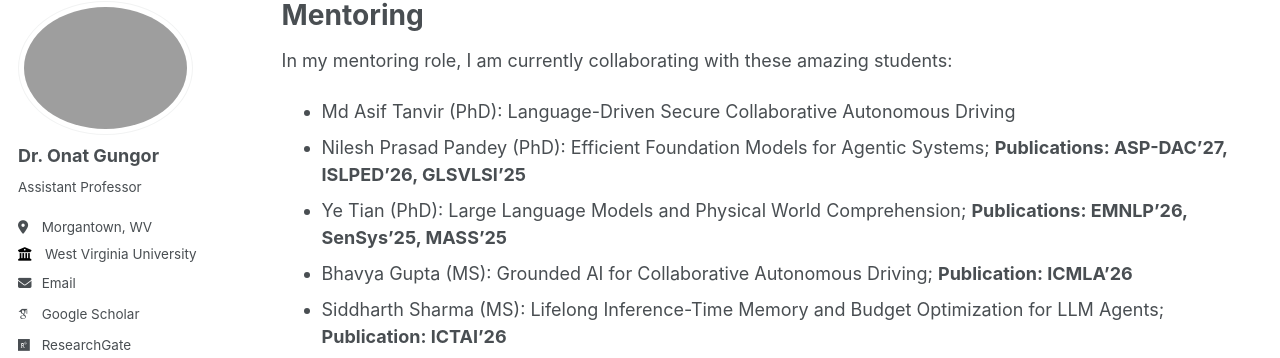
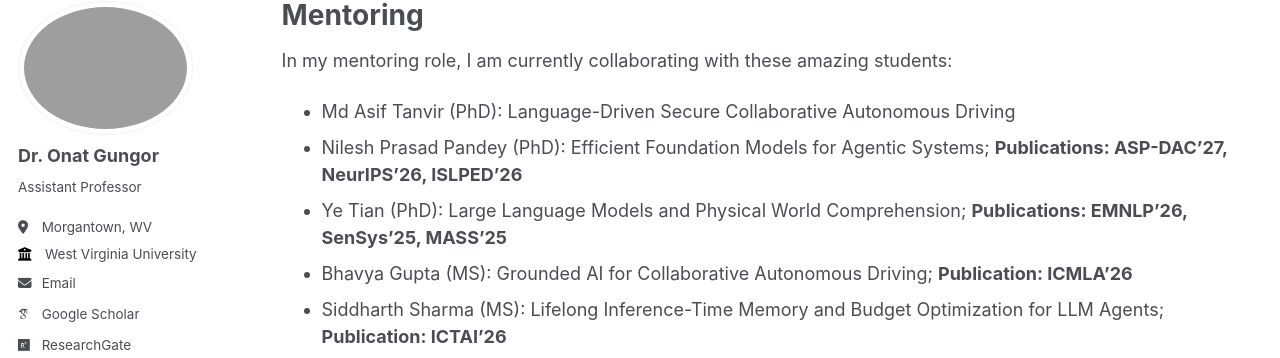
Before and after one commit to onatucsd/onatucsd.github.io, a Jekyll site: the page built from _pages/mentoring.md, in a window 1280 px wide and 900 px high. Shown: the part 105-463 px from the top of the window. Built offline with Jekyll 4.4.1, drawn with Linux system fonts in a browser that asks for light colours; some web fonts are replaced.

Commit message:
Update mentoring.md

```diff
--- a/_pages/mentoring.md
+++ b/_pages/mentoring.md
@@ -8,7 +8,7 @@ author_profile: true
 
 In my mentoring role, I am currently collaborating with these amazing students:
 * Md Asif Tanvir (PhD): Language-Driven Secure Collaborative Autonomous Driving
-* Nilesh Prasad Pandey (PhD): Efficient Foundation Models for Agentic Systems; **Publications: ASP-DAC'27, ISLPED'26, GLSVLSI'25**
+* Nilesh Prasad Pandey (PhD): Efficient Foundation Models for Agentic Systems; **Publications: ASP-DAC'27, NeurIPS'26, ISLPED'26**
 * Ye Tian (PhD): Large Language Models and Physical World Comprehension; **Publications: EMNLP'26, SenSys'25, MASS'25**
 * Bhavya Gupta (MS): Grounded AI for Collaborative Autonomous Driving; **Publication: ICMLA'26**
 * Siddharth Sharma (MS): Lifelong Inference-Time Memory and Budget Optimization for LLM Agents; **Publication: ICTAI'26**
```
